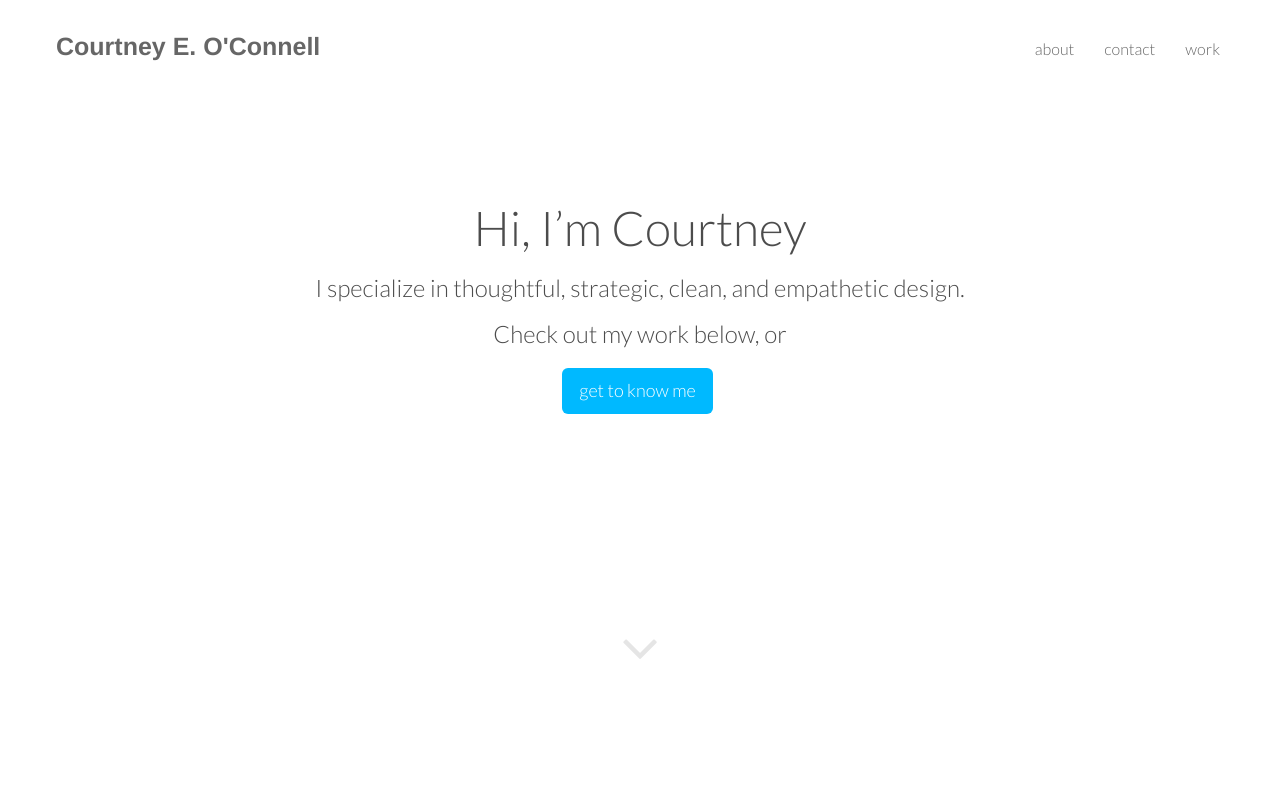
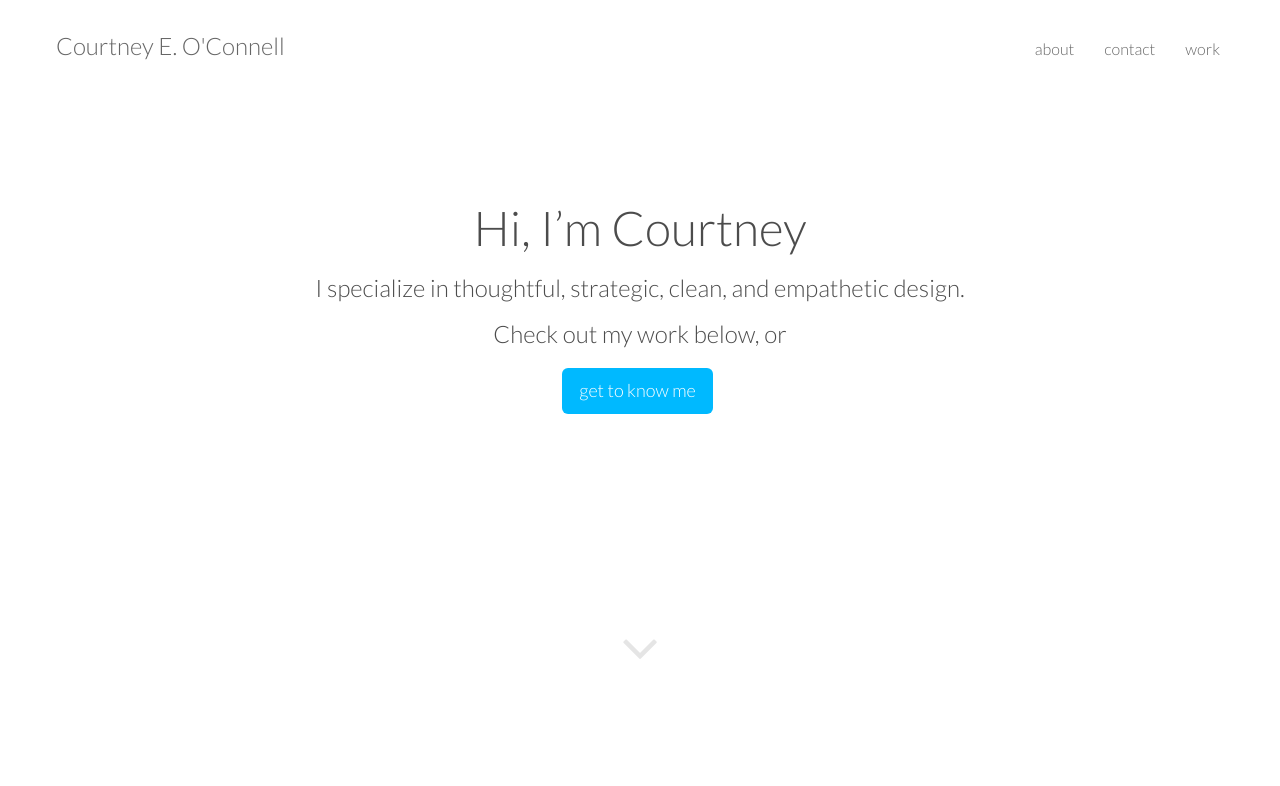
Before and after one commit to courtneyeoconnell/courtneyeoconnell.github.io, a plain HTML site: page index.html in a window 1280 px wide. Shown: the top 786 px of the page. Drawn offline with Linux system fonts and the light colour scheme; a script that the page names is missing.

Commit message:
navbar-brand fix

```diff
--- a/style.css
+++ b/style.css
@@ -134,10 +134,10 @@ h1{
 .navbar-brand{
 	height:auto;
 	padding:15px 15px;
-	font-size:25px!important;
+	font-size:24px!important;
 	font-weight:normal;
-	font-family:"Helvetica Neue", Helvetica, Arial, sans-serif;
-	font-weight:600;
+	font-family:Lato;
+	font-weight:300;
 }
 .navbar-brand img{
 	width: auto;
```
